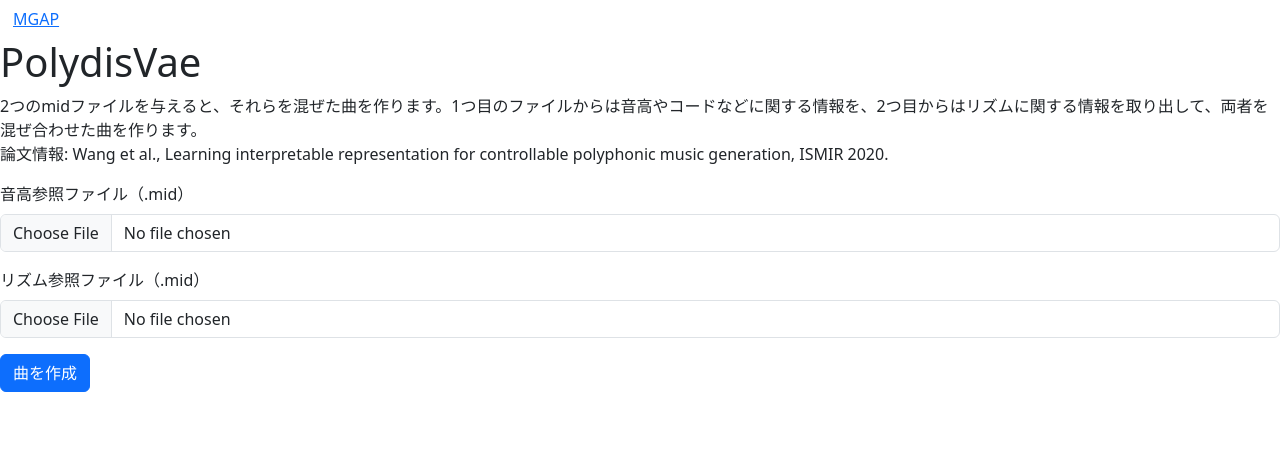
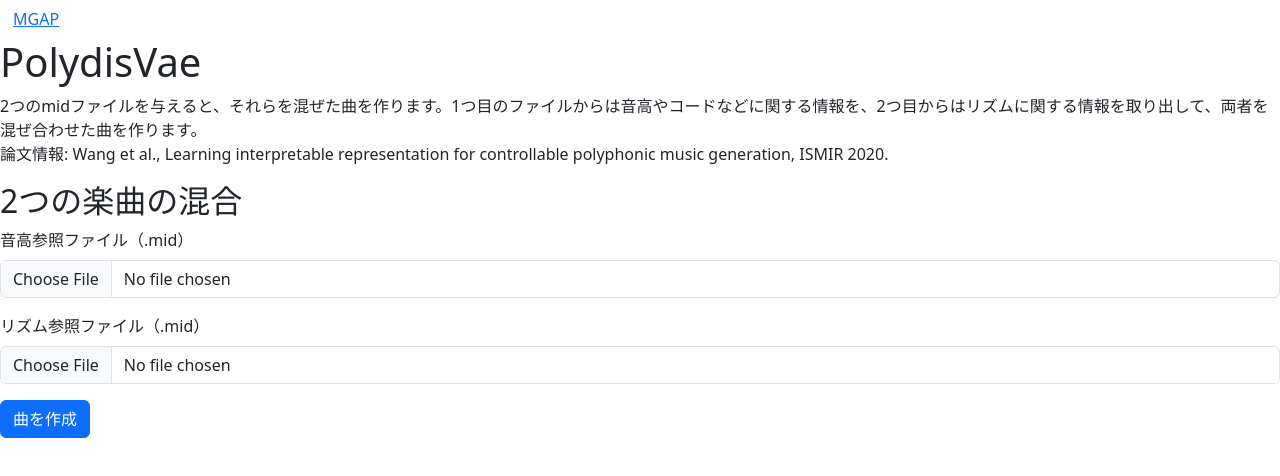
Before and after one commit to mgap-mitou2024/mgap, a React (Create React App) app in the folder front/: page /polydis-vae in a window 1280 px wide. Shown: the top 476 px of the page. Built offline with nearby package versions, Linux system fonts and the light colour scheme.

Commit message:
中項目を追加

```diff
--- a/front/src/pages/PolydisVae.tsx
+++ b/front/src/pages/PolydisVae.tsx
@@ -102,6 +102,7 @@ const PolydisVaeForm = () => {
         論文情報: Wang et al., Learning interpretable representation for
         controllable polyphonic music generation, ISMIR 2020.
       </p>
+      <h2>2つの楽曲の混合</h2>
       <Formik
         onSubmit={handleSubmit}
         initialValues={initialValues}
```
